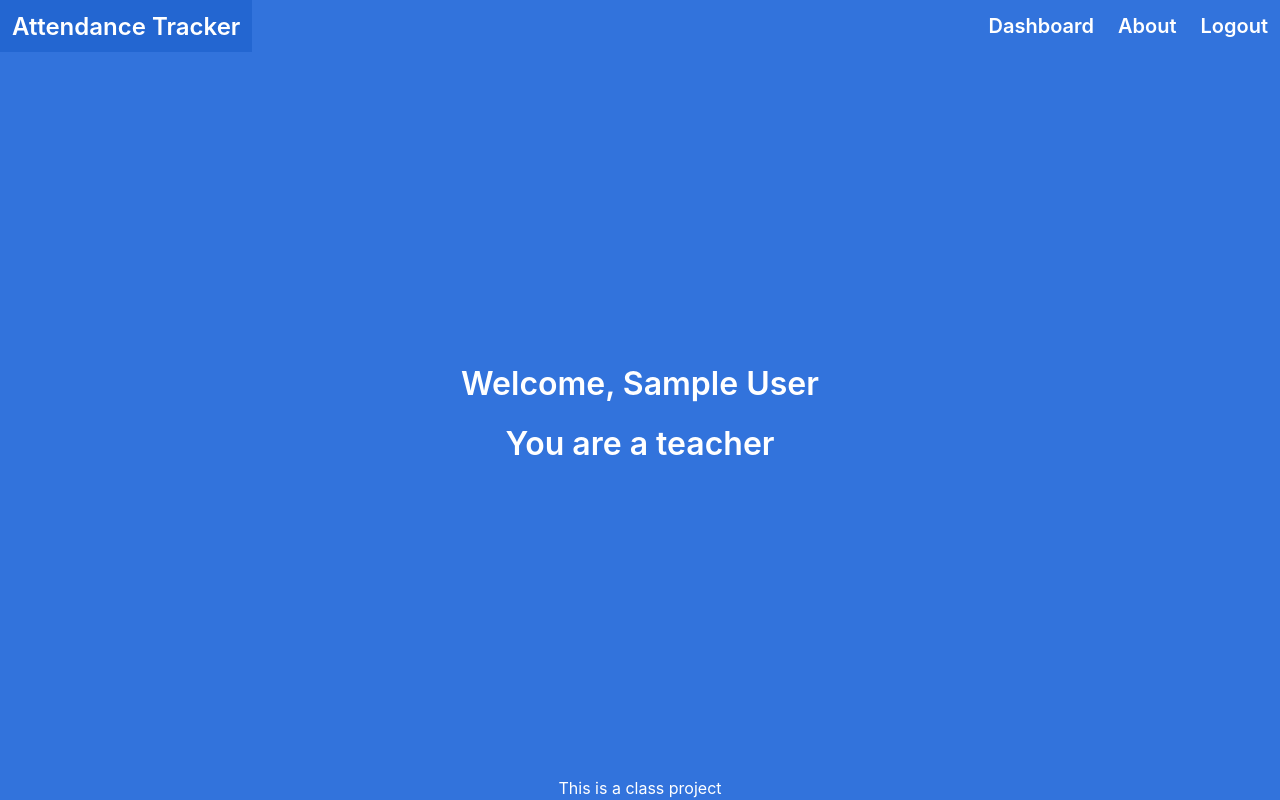
After one commit to tweekes1/attendance-tracker-435, a Flask app: page /teacher_dashboard in a window 1280 px wide. The commit adds this page. Run offline with Flask 2, Linux system fonts and the light colour scheme; a user stored in the database is signed in; tables that the repository leaves empty hold one stand-in row (values such as "Sample post").

Commit message:
Huge commit, Reworked backend to use SQLAlchemy and established proper user login experience. App now correctly handles who is logged in and what that person should view based on the type of user that is logged in.

```diff
--- a/app.py
+++ b/app.py
@@ -1,23 +1,21 @@
 from os import environ
-from flask import Flask
+from flask import Flask, url_for
+from flask_login import LoginManager
+from flask_sqlalchemy import SQLAlchemy
 from logic.database import Database
 
 # connection to database that is accessible by other parts of the application
-mysql_db = Database()
+# mysql_db = Database()
+db = SQLAlchemy()
+login_manager = LoginManager()
 
 def create_app():
     app = Flask(__name__)
 
     # Config for generating form hidden tags
     app.config['SECRET_KEY'] = environ.get('SECRET_KEY')
-
-    # Database config information all data located in env variables
-    # Currently needs to be housed locally will be placed in distributions os env
-    # Depreciated 'logic/database.py'
-    # app.config['MYSQL_HOST'] = environ.get('MYSQL_HOST')
-    # app.config['MYSQL_USER'] = environ.get('MYSQL_USER')
-    # app.config['MYSQL_PASSWORD'] = environ.get('MYSQL_PASSWORD')
-    # app.config['MYSQL_DB'] = environ.get('MYSQL_DB')
+    app.config['SQLALCHEMY_DATABASE_URI'] = environ.get('SQLALCHEMY_DATABASE_URI')
+    app.config['SQLALCHEMY_TRACK_MODIFICATIONS'] = False
 
     # Blueprints are registered and are incorporated into the app
     from routes.common_routes import common
@@ -26,5 +24,10 @@ def create_app():
     from routes.auth_routes import auth
     app.register_blueprint(auth)
 
-    # returns our app so that it my be accessed by other pieces of the app
+    # Initializes all necessary items for app to function
+    with app.app_context():
+        db.init_app(app)
+        login_manager.init_app(app)
+        login_manager.login_view = 'auth.login'
+
     return app
--- a/logic/database.py
+++ b/logic/database.py
@@ -2,6 +2,7 @@ from os import environ
 from pymysql import connect, cursors, Error
 
 # Database class that will be used to access the information for the application
+# Class is currently not in use database connectivity is handled using SQLAlchemy
 
 class Database():
     def __init__(self):
--- a/requirements.txt
+++ b/requirements.txt
@@ -1,6 +1,9 @@
 Click==7.0
+configparser==4.0.2
 Flask==1.1.1
+Flask-Login==0.4.1
 Flask-MySQL==1.4.0
+Flask-SQLAlchemy==2.4.1
 Flask-WTF==0.14.2
 freeze==1.0.10
 itsdangerous==1.1.0
--- a/routes/auth_routes.py
+++ b/routes/auth_routes.py
@@ -1,6 +1,7 @@
-from app import mysql_db
+from logic.models import db, login_manager, login_required, User
+from flask import Blueprint, flash, get_flashed_messages, redirect, render_template, request, url_for
+from flask_login import current_user, login_user, logout_user
 from forms import LoginForm, RegistrationForm
-from flask import Blueprint, redirect, render_template, request, url_for
 from werkzeug.security import check_password_hash, generate_password_hash
 
 # Blueprint that will register 'auth' or authentication routes
@@ -8,47 +9,82 @@ from werkzeug.security import check_password_hash, generate_password_hash
 # user authentication
 auth = Blueprint('auth', __name__, template_folder='templates')
 
+# Handles the login of users
 @auth.route('/login', methods=['GET', 'POST'])
 def login():
+    if current_user.is_authenticated:
+        return redirect(url_for('common.index'))
+
     form = LoginForm()
 
     if request.method == 'POST':
         if form.validate_on_submit():
+            # Queries datebase to make sure a user with that email exists
+            # then checks hashed password from field against User object
+            # password_hash
+            user = User.query.filter_by(email=form.email.data).first()
 
-            user = mysql_db.get_existing_user(form.email.data)
+            if user is None or not user.check_password(form.password.data):
+                flash('Invalid Credentials.', category='failure')
+                return redirect(url_for('auth.login'))
 
-            if not user or not check_password_hash(user['password_hash'], form.password.data):
-                # User login in fails tell them it failed and send them back to login page
-                return redirect(url_for('auth.login'))
-            else:
-                # If login successful send them to profile page
-                # sends to index for now
-                return redirect(url_for('common.index'))
+            login_user(user)
 
+            if user.user_type == 'student':
+                return redirect(url_for('auth.student_dashboard'))
+            elif user.user_type == 'teacher':
+                return redirect(url_for('auth.teacher_dashboard'))
 
-    return render_template('login.html', form=form)
+    return render_template('login.html', form=form, title='Login')
 
+# Handles the registrations of users
 @auth.route('/register', methods=['GET', 'POST'])
 def register():
     form = RegistrationForm()
 
     if request.method == 'POST':
         if form.validate_on_submit():
-
-            user_exists = mysql_db.user_exists(form.email.data)
+            # Query database for existing user if this query returns a user then
+            # let the user know an account with that email exists and give them
+            # the option to login
+            # Otherwise create a user and store them in the database.
+            user_exists = User.query.filter(User.email == form.email.data).first()
 
             if user_exists:
-                # if there exists a user with that email tell them their account exists
-                # and send them to the login page
-                return redirect(url_for('auth.login'))
+                flash('A user with that email already exists', category='failure')
+                return redirect(url_for('auth.register'))
 
-            pw_hash = generate_password_hash(form.password.data)
-            mysql_db.create_user(form.name.data, form.email.data, pw_hash, request.form['user_type'])
+            hashed_pass = generate_password_hash(form.password.data)
+            new_user = User(name=form.name.data,
+                            email=form.email.data,
+                            password_hash=hashed_pass,
+                            user_type=request.form['user_type'])
 
-            return render_template('index.html')
+            db.session.add(new_user)
+            db.session.commit()
 
-    return render_template('register.html', form=form)
+            flash('User account created successfully!', category='success')
+            return redirect(url_for('auth.login'))
 
+    return render_template('register.html', form=form, title='Register')
+
+# Handles the logout of users
 @auth.route('/logout')
+@login_required(role="ANY")
 def logout():
-    return render_template('logout.html', title='Logout')
+    logout_user()
+    return redirect(url_for('common.index'))
+
+# The route for student dashboard
+# See logic/models.py for more infor on @login_required decorator
+@auth.route('/student_dashboard')
+@login_required(role='student')
+def student_dashboard():
+    return render_template('base_dashboard.html', title='Student Dashboard')
+
+# The route for teacher dashboard
+# See logic/models.py for more infor on @login_required decorator
+@auth.route('/teacher_dashboard')
+@login_required(role='teacher')
+def teacher_dashboard():
+    return render_template('base_dashboard.html', title='Teacher Dashboard')
--- a/templates/base.html
+++ b/templates/base.html
@@ -2,9 +2,6 @@
 <html>
 
     <!-- The base HTML file that most of the pages of our site inherit-->
-    <!-- TODO: Place conditions on the navbar items based on if the user is logged in or not. -->
-    <!-- i.e. If a user is logged in the register and login buttons should not appear. -->
-
 
     <head>
         <meta charset="utf-8">
@@ -25,24 +22,61 @@
         <section class="hero is-link is-fullheight">
             <div class="hero-head">
                 <nav class="navbar">
-                    <div id="navbarMenuHeroA" class="navbar-menu">
-                        <div class="navbar-end">
-                            <a href="{{ url_for('auth.register') }}" class="navbar-item">
-                                Register
-                            </a>
-                        <div class="navbar-end">
-                            <a href="{{ url_for('auth.login') }}" class="navbar-item">
-                                Login
+                    <div class="navbar-brand">
+                        <a href="{{ url_for('common.index') }}" class="navbar-item">
+                            <p class="title is-4">
+                                Attendance Tracker
+                            </p>
                         </a>
                     </div>
+
+                    <div id="navbarMenuHeroA" class="navbar-menu">
+                        <!-- Hides navbar items based on user authentication status -->
                         <div class="navbar-end">
+                            {% if current_user.is_anonymous %}
+                                <a href="{{ url_for('auth.register') }}" class="navbar-item">
+                                    <p class="title is-5">
+                                        Register
+                                    </p>
+                                </a>
+                                <a href="{{ url_for('auth.login') }}" class="navbar-item">
+                                    <p class="title is-5">
+                                        Login
+                                    </p>
+                                </a>
+                            {% endif %}
+
+                            {% if current_user.is_authenticated %}
+                                {% if current_user.get_user_type() == 'student' %}
+                                    <a href="{{ url_for('auth.student_dashboard') }}" class="navbar-item">
+                                        <p class="title is-5">
+                                            Dashboard
+                                        </p>
+                                    </a>
+                                {% endif %}
+
+                                {% if current_user.get_user_type() == 'teacher' %}
+                                    <a href="{{ url_for('auth.teacher_dashboard') }}" class="navbar-item">
+                                        <p class="title is-5">
+                                            Dashboard
+                                        </p>
+                                    </a>
+                                {% endif %}
+                            {% endif %}
+
                                 <a href="{{ url_for('common.about') }}" class="navbar-item">
+                                    <p class="title is-5">
                                         About
+                                    </p>
                                 </a>
-                        <div class="navbar-end">
+
+                            {% if current_user.is_authenticated %}
                                 <a href="{{ url_for('auth.logout') }}" class="navbar-item">
+                                    <p class="title is-5">
                                         Logout
+                                    </p>
                                 </a>
+                            {% endif %}
                         </div>
                     </div>
                 </nav>
--- /dev/null
+++ b/templates/base_dashboard.html
@@ -0,0 +1,5 @@
+{% extends "base.html" %}
+{% block body %}
+    <h1 class="title">Welcome, {{ current_user.name  }}</h1>
+    <h3 class="title">You are a {{ current_user.user_type }}</h3>
+{% endblock body %}
```
Also changed, not shown: forms.py (+6 -7 lines), logic/models.py (added, +49 -0 lines), templates/login.html (+36 -4 lines), templates/register.html (+55 -9 lines). Lines whose indentation alone changed are shown as unchanged.
